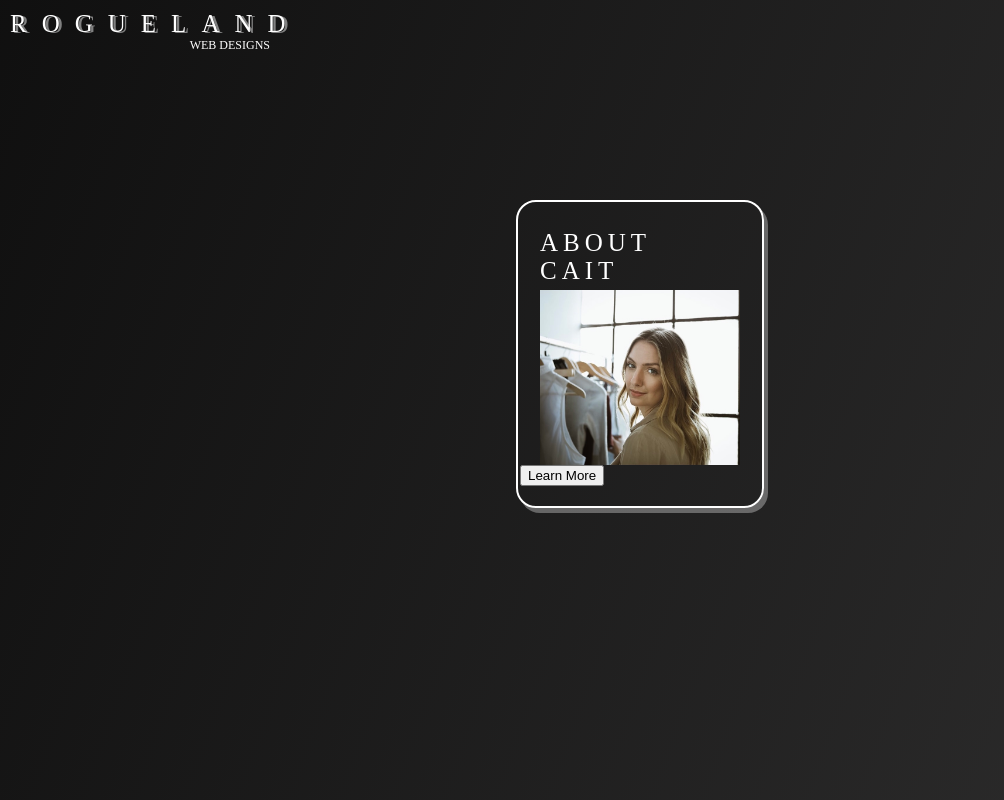
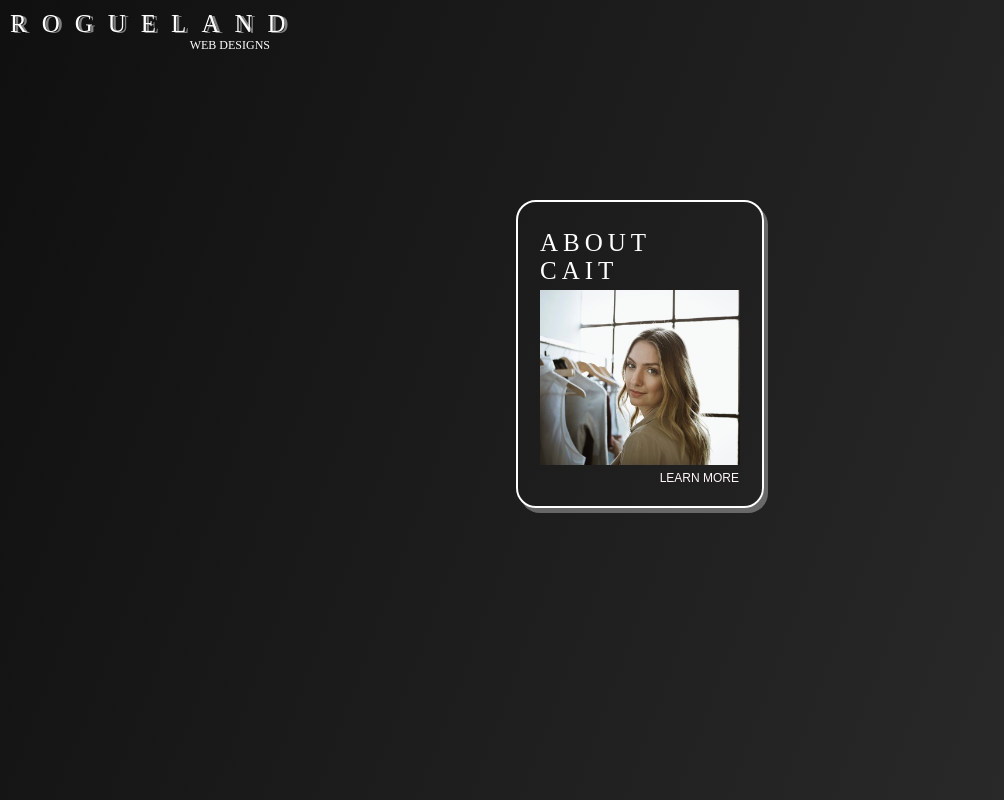
Before and after one commit to caitleigh/portfolio, a React (Create React App) app: page / in a window 1280 px wide. Shown: the whole page, without its empty margins (0-1004 px from the left). Built offline with nearby package versions, Linux system fonts and the light colour scheme; a web font is replaced by a local one.

Commit message:
removed redux stuff for now, added some transiton when opening to full view of about

```diff
--- a/package.json
+++ b/package.json
@@ -9,8 +9,12 @@
     "react": "^17.0.1",
     "react-bootstrap": "^1.4.3",
     "react-dom": "^17.0.1",
+    "react-redux": "^7.2.2",
     "react-router-dom": "^5.2.0",
-    "react-scripts": "^3.4.4"
+    "react-scripts": "^3.4.4",
+    "redux": "^4.0.5",
+    "redux-devtools-extension": "^2.13.8",
+    "redux-thunk": "^2.3.0"
   },
   "scripts": {
     "start": "react-scripts start",
--- /dev/null
+++ b/src/Actions/index.js
@@ -0,0 +1,5 @@
+export const toggleView = view => ({
+
+        type: 'TOGGLEVIEW',
+        payload: view
+})
--- /dev/null
+++ b/src/Reducers/toggleView.js
@@ -0,0 +1,11 @@
+const toggleViewReducer = (state = "preview", action) => {
+    switch (action.type) {
+        case 'TOGGLEVIEW':
+            console.log('in reducer', action.payload)
+            return action.payload
+        default:
+            return state
+    }
+}
+
+export default toggleViewReducer
--- /dev/null
+++ b/src/Store/index.js
@@ -0,0 +1,15 @@
+import { createStore, combineReducers, applyMiddleware } from 'redux';
+import { composeWithDevTools } from 'redux-devtools-extension';
+import thunk from 'redux-thunk'
+
+import toggleViewReducer from '../Reducers/toggleView';
+
+const reducers = combineReducers({
+    toggleView: toggleViewReducer
+})
+
+const store = () => {
+    return createStore(reducers, composeWithDevTools(applyMiddleware(thunk)))
+}
+
+export default store();
--- a/src/components/Tiles/About/About.css
+++ b/src/components/Tiles/About/About.css
@@ -58,6 +58,16 @@
     padding: 30px;
     align-items: center;
     border: white 2px solid;
+    animation: fadeIn 2s;
+}
+
+@keyframes fadeIn {
+    from {
+        opacity: 0%;
+    }
+    to {
+        opacity: 100%;
+    }
 }
 
 .about-full-container h3 {
@@ -109,3 +119,20 @@
     height: 100%;
     color: white;
 }
+
+.view-button {
+    width: 100%;
+        font-size: 12px;
+        text-transform: uppercase;
+        /* width: 200px; */
+        /* margin: auto; */
+        margin-top: 5px;
+        margin-right: 15px;
+        text-align: right;
+        margin-bottom: 35px;
+        height: fit-content;
+        color: rgb(255, 248, 248);
+        background-color: transparent;
+        border: none;
+        float: right;
+}
--- a/src/components/Tiles/About/About.js
+++ b/src/components/Tiles/About/About.js
@@ -10,7 +10,9 @@ import Resume from './Resume/Resume'
 
 //Add on Click Functionality
 
-const About = () => {
+
+
+const About = (props) => {
 
     const [view, setView] = useState("preview")
 
@@ -22,7 +24,7 @@ const About = () => {
                 <div className="about-prev-container">
                     <h4>About Cait</h4>
                     <div className="headshot" />
-                    <button onClick={() => setView("full-view")}>Learn More</button>
+                    <button className="view-button" onClick={() => setView("full-view")}>Learn More</button>
                 </div>
             )
         }
@@ -30,7 +32,7 @@ const About = () => {
             return (
                 //FULL VIEW
                 <div className="about-full-container">
-                    <button onClick={()=> setView("preview")}> Return to Home</button>
+                    <button className="view-button" onClick={()=> setView("preview")}> Return to Home</button>
                     <h3>About Cait</h3>
                     <div className="full-view-left">
                         <div className="headshot" />
@@ -127,4 +129,6 @@ const About = () => {
 //   );
 };
 
+
+
 export default About;
```
Also changed, not shown: src/components/App/App.js (+6 -1 lines), src/components/Portfolio/Portfolio.js (+5 -2 lines), 1 other file (tests, documents, lock files or other folders).
